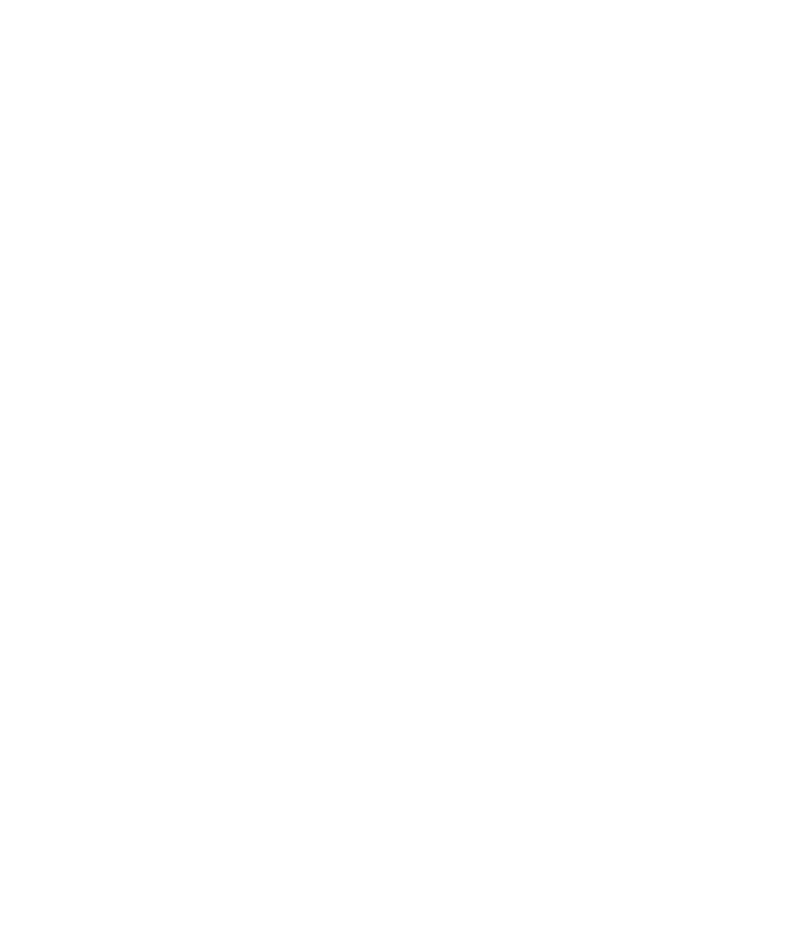
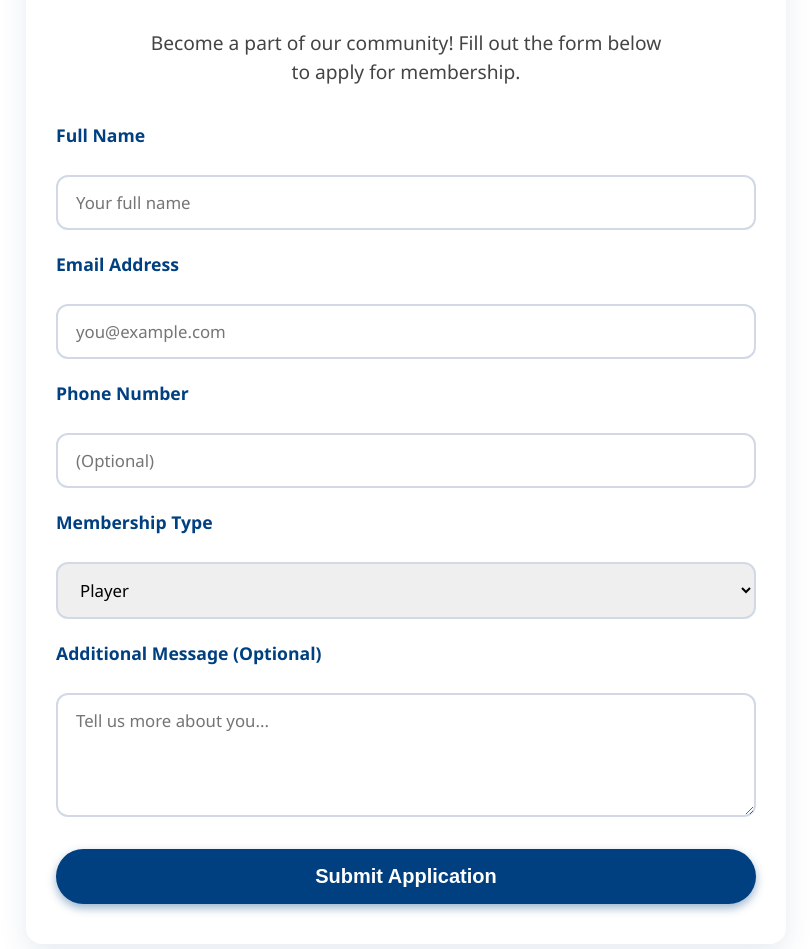
Before and after one commit to Dagimawi7/boston-ethiopians-sport-club, a React (Create React App) app: page /membership in a window 1280 px wide. Shown: the part 443-1392 px from the top of the page, without its empty margins (234-1045 px from the left). Before the commit the page ends 800 px from the top, so only its background shows below. Built offline with nearby package versions, Linux system fonts and the light colour scheme.

Commit message:
added membership form and style it

```diff
--- a/src/pages/Membership.css
+++ b/src/pages/Membership.css
@@ -0,0 +1,122 @@
+/* Membership.css */
+.membership-container {
+    max-width: 700px;
+    margin: 80px auto 100px;
+    padding: 40px 30px;
+    background: #ffffff;
+    border-radius: 16px;
+    box-shadow: 0 10px 28px rgba(0, 64, 128, 0.1);
+    font-family: 'Segoe UI', Tahoma, Geneva, Verdana, sans-serif;
+    color: #1a1a1a;
+    text-align: center;
+  }
+
+  .membership-title {
+    font-size: 2.8rem;
+    font-weight: 800;
+    color: #003366;
+    margin-bottom: 12px;
+    letter-spacing: 1.8px;
+    text-transform: uppercase;
+    text-shadow: 0 1px 2px rgba(0, 51, 102, 0.2);
+  }
+
+  .membership-intro {
+    font-size: 1.2rem;
+    color: #444;
+    margin-bottom: 36px;
+    max-width: 520px;
+    margin-left: auto;
+    margin-right: auto;
+    line-height: 1.5;
+  }
+
+  .membership-form {
+    display: flex;
+    flex-direction: column;
+    gap: 22px;
+    text-align: left;
+  }
+
+  .membership-form label {
+    font-weight: 600;
+    font-size: 1.1rem;
+    color: #004080;
+    margin-bottom: 6px;
+  }
+
+  .membership-form input,
+  .membership-form select,
+  .membership-form textarea {
+    padding: 14px 18px;
+    font-size: 1.05rem;
+    border: 2px solid #d1d9e6;
+    border-radius: 12px;
+    outline-offset: 2px;
+    transition: border-color 0.3s ease, box-shadow 0.3s ease;
+    font-family: 'Segoe UI', Tahoma, Geneva, Verdana, sans-serif;
+    resize: vertical;
+  }
+
+  .membership-form input:focus,
+  .membership-form select:focus,
+  .membership-form textarea:focus {
+    border-color: #004080;
+    box-shadow: 0 0 8px 1px rgba(0, 64, 128, 0.4);
+  }
+
+  .submit-btn {
+    margin-top: 10px;
+    background-color: #004080;
+    color: white;
+    font-weight: 700;
+    font-size: 1.25rem;
+    padding: 16px 0;
+    border: none;
+    border-radius: 35px;
+    cursor: pointer;
+    transition: background-color 0.35s ease;
+    box-shadow: 0 4px 10px rgba(0, 64, 128, 0.4);
+    user-select: none;
+  }
+
+  .submit-btn:hover {
+    background-color: #0066cc;
+    box-shadow: 0 6px 20px rgba(0, 102, 204, 0.6);
+  }
+
+  .thank-you-message {
+    padding: 40px 30px;
+    color: #004080;
+    font-weight: 700;
+    font-size: 1.6rem;
+    text-shadow: 0 1px 2px rgba(0, 51, 102, 0.3);
+    animation: fadeInScale 0.8s ease forwards;
+  }
+
+  @keyframes fadeInScale {
+    from {
+      opacity: 0;
+      transform: scale(0.85);
+    }
+    to {
+      opacity: 1;
+      transform: scale(1);
+    }
+  }
+
+  /* Responsive */
+  @media (max-width: 480px) {
+    .membership-container {
+      padding: 30px 20px;
+    }
+
+    .membership-title {
+      font-size: 2.2rem;
+    }
+
+    .submit-btn {
+      font-size: 1.1rem;
+      padding: 14px 0;
+    }
+  }
--- a/src/pages/Membership.js
+++ b/src/pages/Membership.js
@@ -1,4 +1,116 @@
-function Membership() {
-    return <h2>Become a Member</h2>;
-  }
-  export default Membership;
+import React, { useState } from 'react';
+import './Membership.css';
+
+export default function Membership() {
+  const [formData, setFormData] = useState({
+    name: '',
+    email: '',
+    phone: '',
+    membershipType: 'Player',
+    message: '',
+  });
+
+  const [submitted, setSubmitted] = useState(false);
+
+  const handleChange = (e) => {
+    setFormData(prev => ({
+      ...prev,
+      [e.target.name]: e.target.value,
+    }));
+  };
+
+  const handleSubmit = (e) => {
+    e.preventDefault();
+
+    // Prepare mailto link
+    const subject = encodeURIComponent(`Membership Application - ${formData.name}`);
+    const body = encodeURIComponent(
+      `Name: ${formData.name}\n` +
+      `Email: ${formData.email}\n` +
+      `Phone: ${formData.phone}\n` +
+      `Membership Type: ${formData.membershipType}\n\n` +
+      `Additional Message:\n${formData.message}`
+    );
+
+    // Open default email client
+    window.location.href = `mailto: bostonethiopiansc@gmail.com?subject=${subject}&body=${body}`;
+
+    setSubmitted(true);
+    // Optionally clear the form or keep data
+  };
+
+  return (
+    <section className="membership-container">
+      <h1 className="membership-title">Join the Boston Ethiopians Sport Club</h1>
+      <p className="membership-intro">
+        Become a part of our community! Fill out the form below to apply for membership.
+      </p>
+
+      {!submitted ? (
+        <form className="membership-form" onSubmit={handleSubmit}>
+          <label htmlFor="name">Full Name</label>
+          <input
+            id="name"
+            name="name"
+            type="text"
+            required
+            value={formData.name}
+            onChange={handleChange}
+            placeholder="Your full name"
+          />
+
+          <label htmlFor="email">Email Address</label>
+          <input
+            id="email"
+            name="email"
+            type="email"
+            required
+            value={formData.email}
+            onChange={handleChange}
+            placeholder="you@example.com"
+          />
+
+          <label htmlFor="phone">Phone Number</label>
+          <input
+            id="phone"
+            name="phone"
+            type="tel"
+            value={formData.phone}
+            onChange={handleChange}
+            placeholder="(Optional)"
+          />
+
+          <label htmlFor="membershipType">Membership Type</label>
+          <select
+            id="membershipType"
+            name="membershipType"
+            value={formData.membershipType}
+            onChange={handleChange}
+          >
+            <option value="Player">Player</option>
+            <option value="Coach">Coach</option>
+            <option value="Volunteer">Volunteer</option>
+            <option value="Supporter">Supporter</option>
+          </select>
+
+          <label htmlFor="message">Additional Message (Optional)</label>
+          <textarea
+            id="message"
+            name="message"
+            rows="4"
+            value={formData.message}
+            onChange={handleChange}
+            placeholder="Tell us more about you..."
+          />
+
+          <button type="submit" className="submit-btn">Submit Application</button>
+        </form>
+      ) : (
+        <div className="thank-you-message">
+          <h2>Thank you for your application!</h2>
+          <p>We will get back to you soon.</p>
+        </div>
+      )}
+    </section>
+  );
+}
```
Also changed, not shown: src/pages/contact.css (added).
